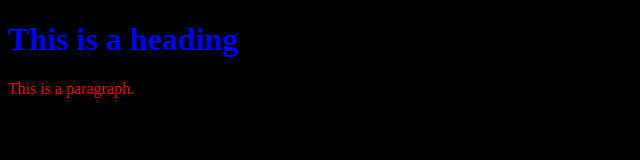
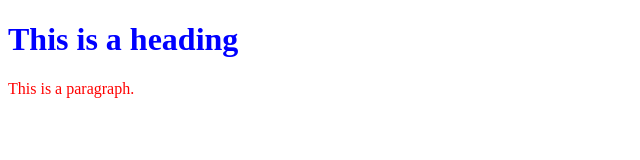
Before and after one commit to Taitah190/Taitah190.github.io, a plain HTML site: page index.html in a window 1280 px wide. Shown: the whole page, without its empty margins (0-640 px from the left). Drawn offline with Linux system fonts and the light colour scheme.

Commit message:
Update index.html

```diff
--- a/index.html
+++ b/index.html
@@ -1,7 +1,6 @@
 <!DOCTYPE html>
 <html>
 <head>
-    <link rel="stylesheet" href="intro.css">
 <style>
 h1   {color: blue;}
 p    {color: red;}
```
